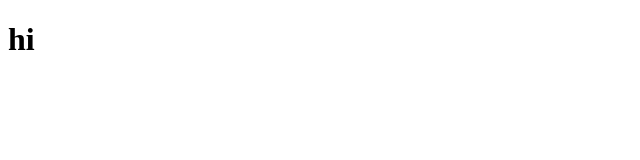
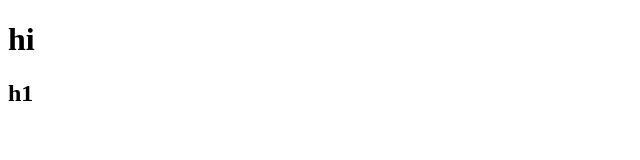
Before and after one commit to ansso/ansso_project, a plain HTML site: page h.html in a window 1280 px wide. Shown: the full height of the page, 0-640 px from the left. Drawn offline with Linux system fonts and the light colour scheme.

Commit message:
second commit

```diff
--- a/h.html
+++ b/h.html
@@ -8,5 +8,6 @@
 </head>
 <body>
     <h1>hi</h1>
+    <h2>h1</h2>
 </body>
 </html>
```
